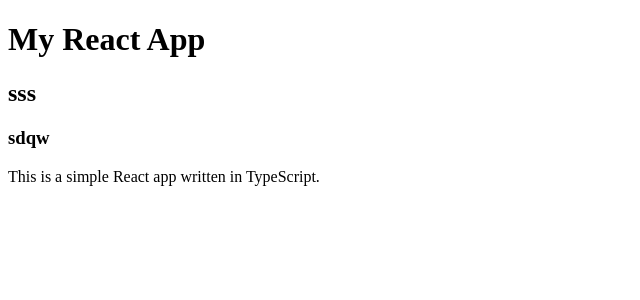
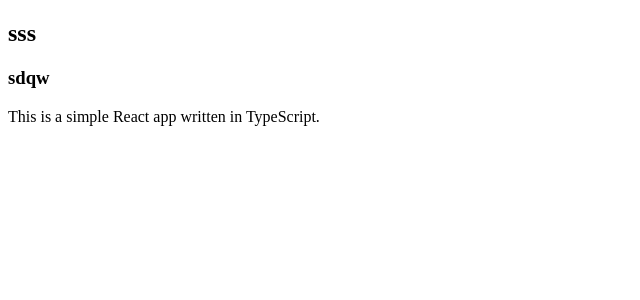
Before and after one commit to qxNamelesSxq/test-alex, a Next.js app: page /App in a window 1280 px wide. Shown: the top 300 px of the page, without its empty margins (0-640 px from the left). Built offline with nearby package versions, Linux system fonts and the light colour scheme.

Commit message:
ci: second, test

```diff
--- a/src/pages/App.tsx
+++ b/src/pages/App.tsx
@@ -2,7 +2,6 @@ import React from 'react';
 
 const App = () => (
   <div>
-    <h1>My React App</h1>
     <h2>sss</h2>
     <h3>sdqw</h3>
     <p>This is a simple React app written in TypeScript.</p>
```
